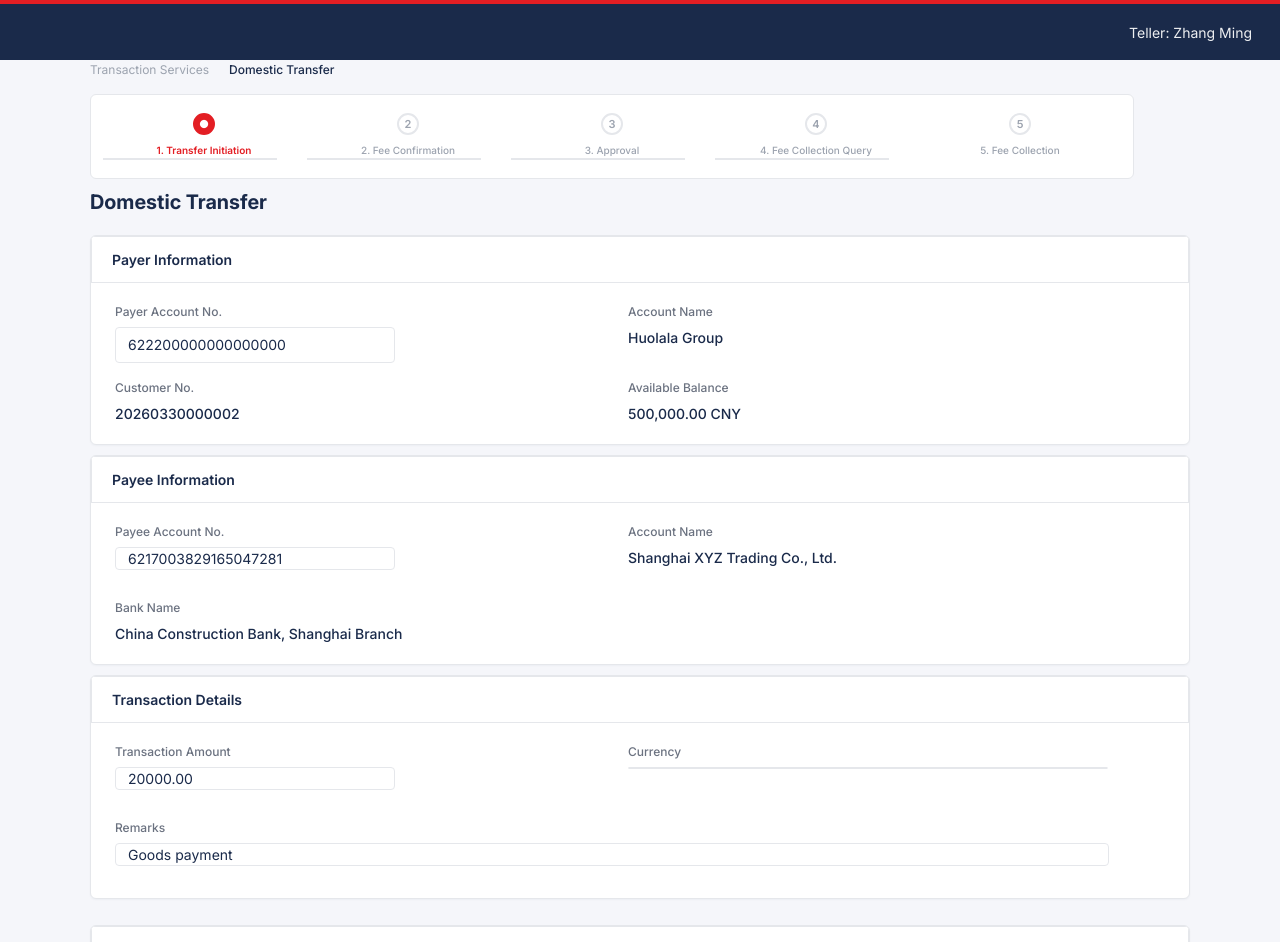
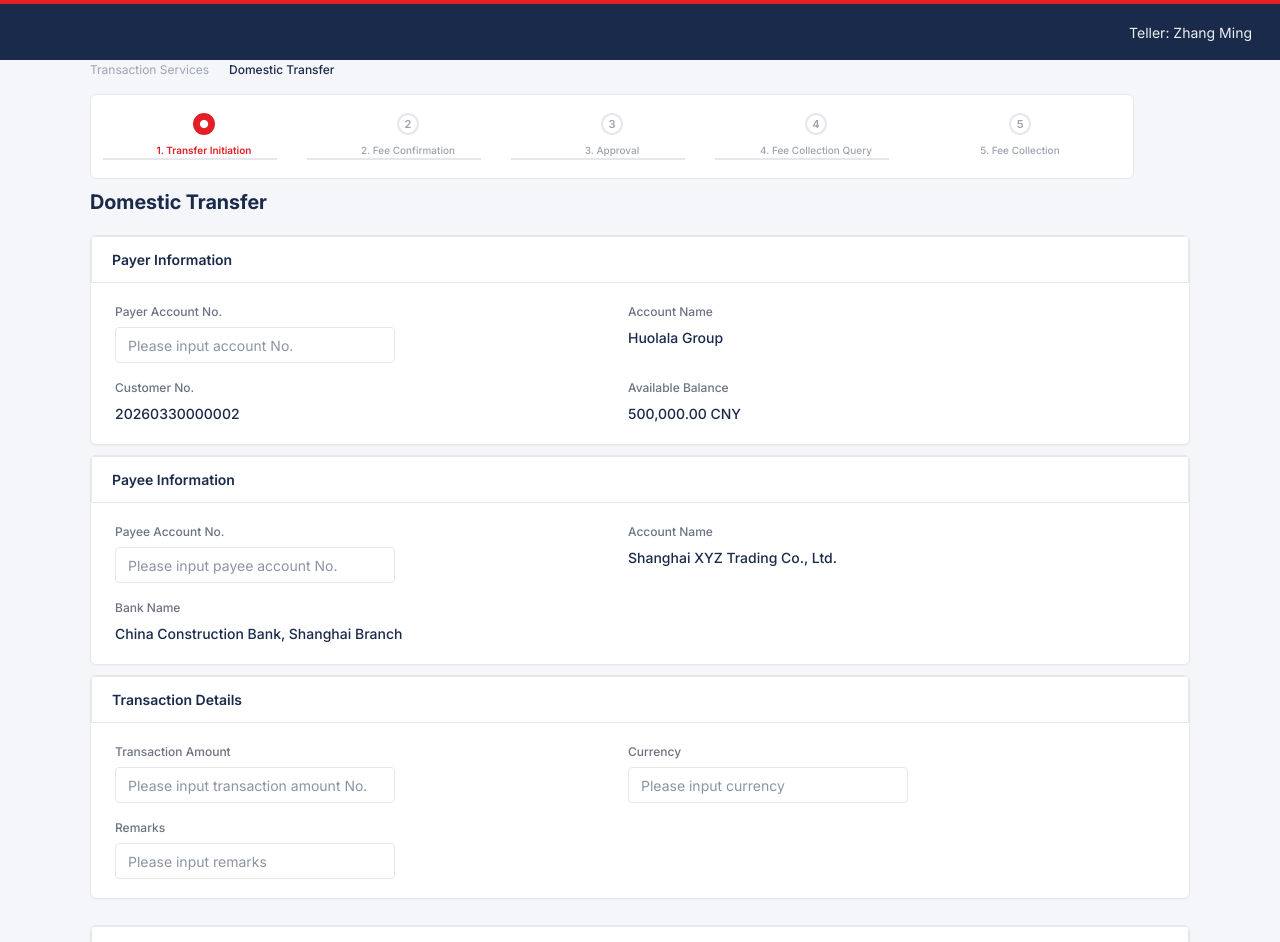
Before and after one commit to williamhqs/pricing-billing, a React (Vite) app: page / in a window 1280 px wide. Shown: the top 942 px of the page. Built offline with nearby package versions, Linux system fonts and the light colour scheme.

Commit message:
Convert the div into BankInput.

```diff
--- a/src/component/FeeInit/PayeeInformationView.tsx
+++ b/src/component/FeeInit/PayeeInformationView.tsx
@@ -1,3 +1,5 @@
+import { BankInput } from "../shared/BankInput";
+
 export default function PayeeInformationView() {
   return (
     <div
@@ -70,7 +72,6 @@
             left: 24,
             top: 20,
             width: "100%",
-            height: "100%",
           }}
         >
           <div
@@ -101,39 +102,11 @@
               Payee Account No.
             </span>
           </div>
-          <div
-            style={{
-              display: "flex",
-              flexDirection: "column",
-              gap: 0,
-              paddingTop: 0,
-              paddingRight: 12,
-              paddingBottom: 0,
-              paddingLeft: 12,
-              justifyContent: "center",
-              alignItems: "flex-start",
-              width: 280,
-              height: 36,
-              backgroundColor: "#ffffff",
-              borderRadius: 4,
-              border: "1px solid #e5e7eb",
-            }}
-          >
-            <span
-              style={{
-                width: "100%",
-                fontSize: 14,
-                fontWeight: 400,
-                fontFamily: "Inter",
-                color: "#1a2a4a",
-                textAlign: "left",
-                lineHeight: "21px",
-                whiteSpace: "nowrap",
-              }}
-            >
-              6217003829165047281
-            </span>
-          </div>
+          <BankInput
+            value=""
+            onChange={() => {}}
+            placeholder="Please input payee account No."
+          />
         </div>
         <div
           style={{
--- a/src/component/FeeInit/PayerInformationView.tsx
+++ b/src/component/FeeInit/PayerInformationView.tsx
@@ -1,3 +1,5 @@
+import { BankInput } from "../shared/BankInput";
+
 export default function PayerInformationView() {
   return (
     <div
@@ -70,7 +72,7 @@
             left: 24,
             top: 20,
             width: "100%",
-            height: "100%",
+            // height: "100%",
           }}
         >
           <div
@@ -101,39 +103,11 @@
               Payer Account No.
             </span>
           </div>
-          <div
-            style={{
-              display: "flex",
-              flexDirection: "column",
-              gap: 0,
-              paddingTop: 0,
-              paddingRight: 12,
-              paddingBottom: 0,
-              paddingLeft: 12,
-              justifyContent: "center",
-              alignItems: "flex-start",
-              width: 280,
-              height: 36,
-              backgroundColor: "#ffffff",
-              borderRadius: 4,
-              border: "1px solid #e5e7eb",
-            }}
-          >
-            <span
-              style={{
-                width: "100%",
-                fontSize: 14,
-                fontWeight: 400,
-                fontFamily: "Inter",
-                color: "#1a2a4a",
-                textAlign: "left",
-                lineHeight: "36px",
-                whiteSpace: "nowrap",
-              }}
-            >
-              622200000000000000
-            </span>
-          </div>
+          <BankInput
+            value=""
+            onChange={() => {}}
+            placeholder="Please input account No."
+          />
         </div>
         <div
           style={{
--- a/src/component/FeeInit/TransactionDetailsView.tsx
+++ b/src/component/FeeInit/TransactionDetailsView.tsx
@@ -1,3 +1,5 @@
+import { BankInput } from "../shared/BankInput";
+
 export default function TransactionDetailsView() {
   return (
     <div
@@ -70,7 +72,6 @@
             left: 24,
             top: 20,
             width: "100%",
-            height: "100%",
           }}
         >
           <div
@@ -101,40 +102,11 @@
               Transaction Amount
             </span>
           </div>
-          <div
-            style={{
-              display: "flex",
-              flexDirection: "column",
-              gap: 0,
-              paddingTop: 0,
-              paddingRight: 12,
-              paddingBottom: 0,
-              paddingLeft: 12,
-              justifyContent: "center",
-              alignItems: "flex-start",
-              width: 280,
-              height: 36,
-              backgroundColor: "#ffffff",
-              borderRadius: 4,
-              border: "1px solid #e5e7eb",
-
-            }}
-          >
-            <span
-              style={{
-                width: "100%",
-                fontSize: 14,
-                fontWeight: 400,
-                fontFamily: "Inter",
-                color: "#1a2a4a",
-                textAlign: "left",
-                lineHeight: "21px",
-                whiteSpace: "nowrap",
-              }}
-            >
-              20000.00
-            </span>
-          </div>
+          <BankInput
+            value=""
+            onChange={() => {}}
+            placeholder="Please input transaction amount No."
+          />
         </div>
         <div
           style={{
@@ -151,7 +123,6 @@
             left: 537,
             top: 20,
             width: "100%",
-            height: "100%",
           }}
         >
           <div
@@ -182,14 +153,10 @@
               Currency
             </span>
           </div>
-          <div
-            style={{
-              width: 480,
-              height: 36,
-              backgroundColor: "#ffffff",
-              borderRadius: 4,
-              border: "1px solid #e5e7eb",
-            }}
+          <BankInput
+            value=""
+            onChange={() => {}}
+            placeholder="Please input currency"
           />
         </div>
         <div
@@ -207,7 +174,6 @@
             left: 24,
             top: 96,
             width: "100%",
-            height: "100%",
           }}
         >
           <div
@@ -238,40 +204,11 @@
               Remarks
             </span>
           </div>
-          <div
-            style={{
-              display: "flex",
-              flexDirection: "column",
-              gap: 0,
-              paddingTop: 0,
-              paddingRight: 12,
-              paddingBottom: 0,
-              paddingLeft: 12,
-              justifyContent: "center",
-              alignItems: "flex-start",
-              width: 994,
-              height: 36,
-              backgroundColor: "#ffffff",
-              borderRadius: 4,
-              border: "1px solid #e5e7eb",
-
-            }}
-          >
-            <span
-              style={{
-                width: "100%",
-                fontSize: 14,
-                fontWeight: 400,
-                fontFamily: "Inter",
-                color: "#1a2a4a",
-                textAlign: "left",
-                lineHeight: "21px",
-                whiteSpace: "nowrap",
-              }}
-            >
-              Goods payment
-            </span>
-          </div>
+          <BankInput
+            value=""
+            onChange={() => {}}
+            placeholder="Please input remarks"
+          />
         </div>
       </div>
     </div>
--- /dev/null
+++ b/src/component/shared/BankInput.tsx
@@ -0,0 +1,36 @@
+interface InputProps {
+  value: string;
+  onChange: (v: string) => void;
+  placeholder?: string;
+  width?: number | string;
+  height?: number;
+}
+
+export const BankInput: React.FC<InputProps> = ({
+  value,
+  onChange,
+  placeholder = "",
+  width = 280,
+  height = 36,
+}) => {
+  return (
+    <input
+      type="text"
+      value={value}
+      onChange={(e) => onChange(e.target.value)}
+      placeholder={placeholder}
+      style={{
+        width,
+        height,
+        padding: "0 12px",
+        fontSize: 14,
+        fontWeight: 400,
+        fontFamily: "Inter",
+        color: "#1a2a4a",
+        borderRadius: 4,
+        border: "1px solid #e5e7eb",
+        outline: "none",
+      }}
+    />
+  );
+};
```
